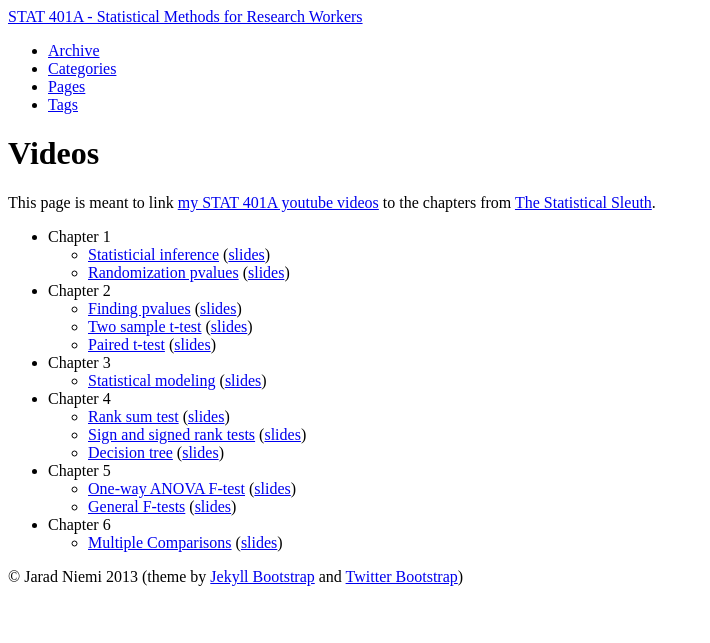
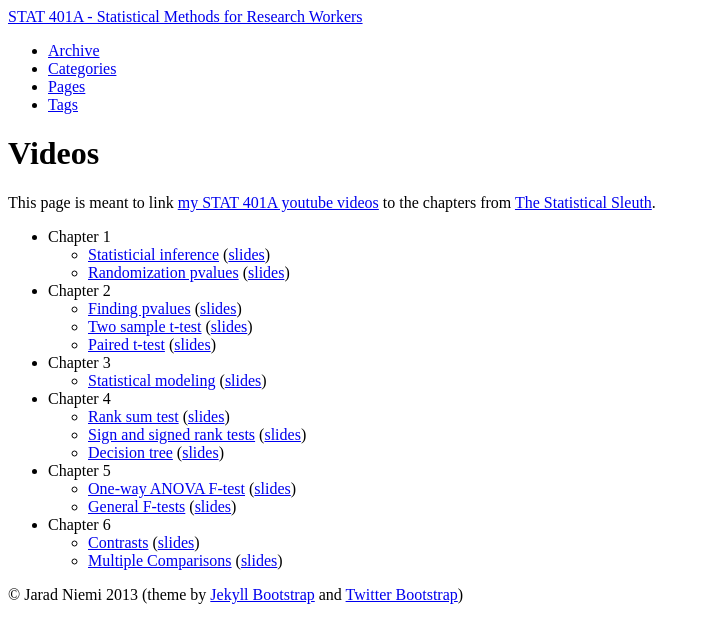
Before and after one commit to jarad/stat401A, a Jekyll site: the page built from videos.md, in a window 1280 px wide. Shown: the top 643 px of the page, without its empty margins (0-710 px from the left). Built offline with Jekyll 4.4.1, drawn with Linux system fonts in a browser that asks for light colours.

Commit message:
added contrasts video

```diff
--- a/videos.md
+++ b/videos.md
@@ -24,4 +24,5 @@ This page is meant to link [my STAT 401A youtube videos](http://www.youtube.com/
   - [One-way ANOVA F-test](http://www.youtube.com/watch?v=SbFeXtg4b6A&feature=youtube_gdata) ([slides]({{BASE_PATH}}/slides/M2-Lec1-OnewayAnova.pdf))
   - [General F-tests](http://www.youtube.com/watch?v=Zn2zevanDsY&feature=youtube_gdata) ([slides]({{BASE_PATH}}/slides/M2-Lec3-GeneralFtest.pdf))
 - Chapter 6
+  - [Contrasts](http://www.youtube.com/watch?v=yq_yTWK4mNs&feature=youtube_gdata) ([slides]({{BASE_PATH}}/slides/M2-Lec4-Contrasts.pdf))
   - [Multiple Comparisons](http://www.youtube.com/watch?v=ZTCAzMsTCIs&feature=youtube_gdata) ([slides]({{BASE_PATH}}/slides/M2-Lec2-MultipleComparisons.pdf))
```
Also changed, not shown: 1 other file.
